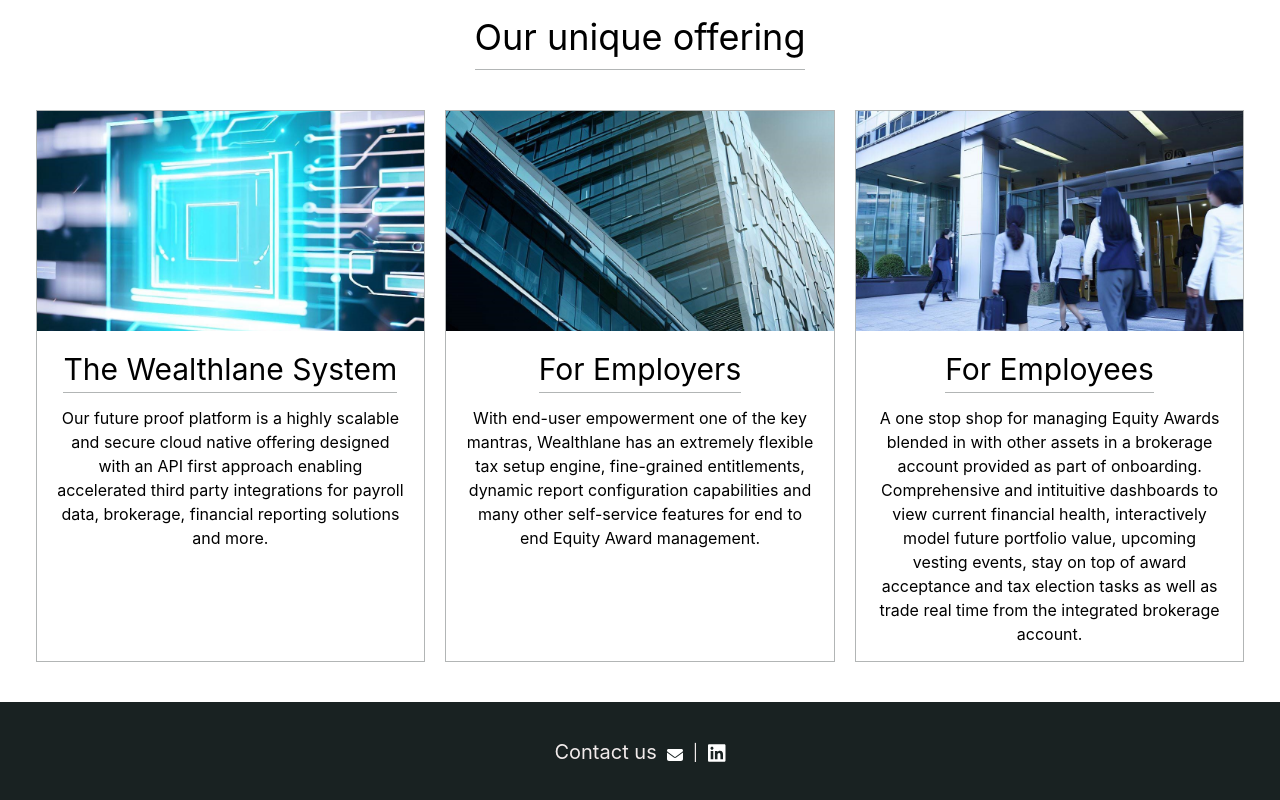
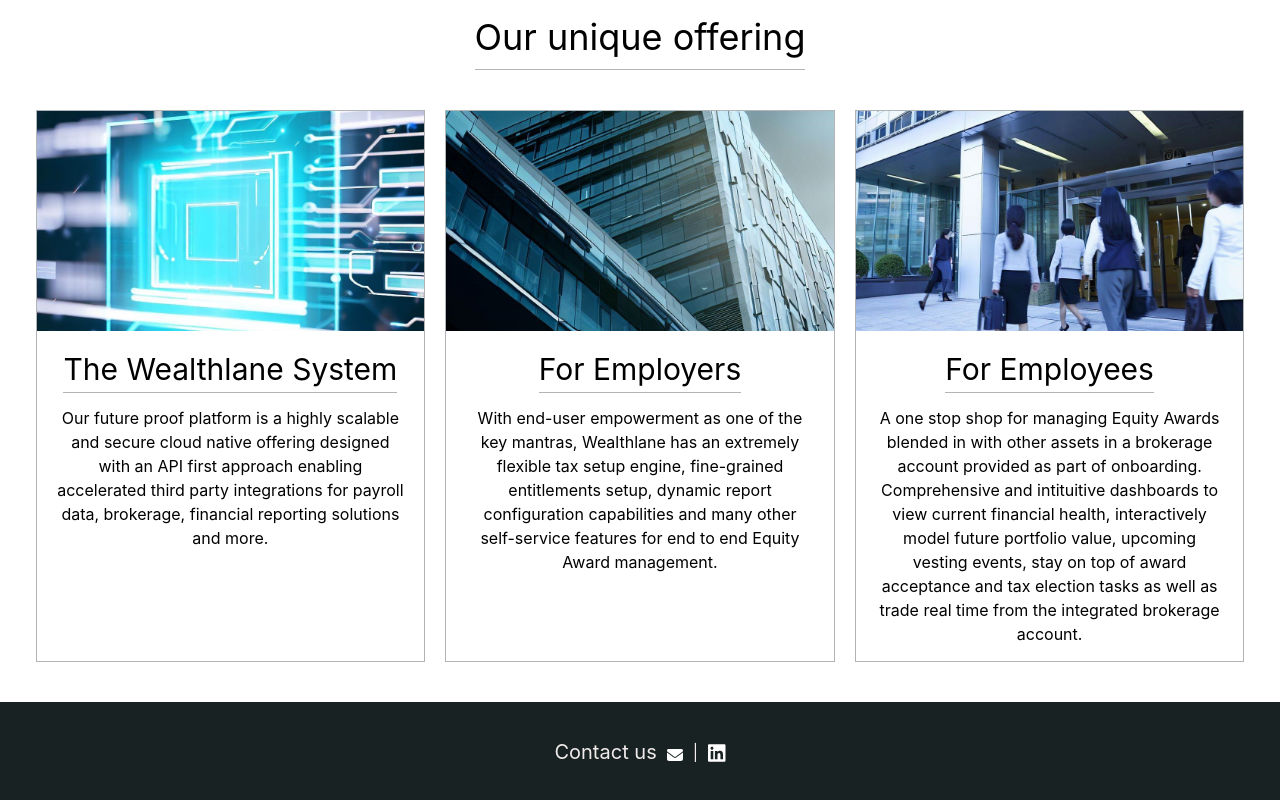
Before and after one commit to adhikp638/wealthlane, a React (Create React App) app: page / in a window 1280 px wide. Shown: the part 678-1478 px from the top of the page. Built offline with nearby package versions, Linux system fonts and the light colour scheme.

Commit message:
July 19 second commit

```diff
--- a/src/components/pages/ThreePanelPage.js
+++ b/src/components/pages/ThreePanelPage.js
@@ -133,8 +133,8 @@
           <TextWrapper>
             <LargeText>For Employers</LargeText>
             <SmallText>
-            With end-user empowerment one of the key mantras, Wealthlane has an extremely flexible
-            tax setup engine, fine-grained entitlements, dynamic report configuration capabilities and
+            With end-user empowerment as one of the key mantras, Wealthlane has an extremely flexible
+            tax setup engine, fine-grained entitlements setup, dynamic report configuration capabilities and
             many other self-service features for end to end Equity Award management.
             </SmallText>
 
```
